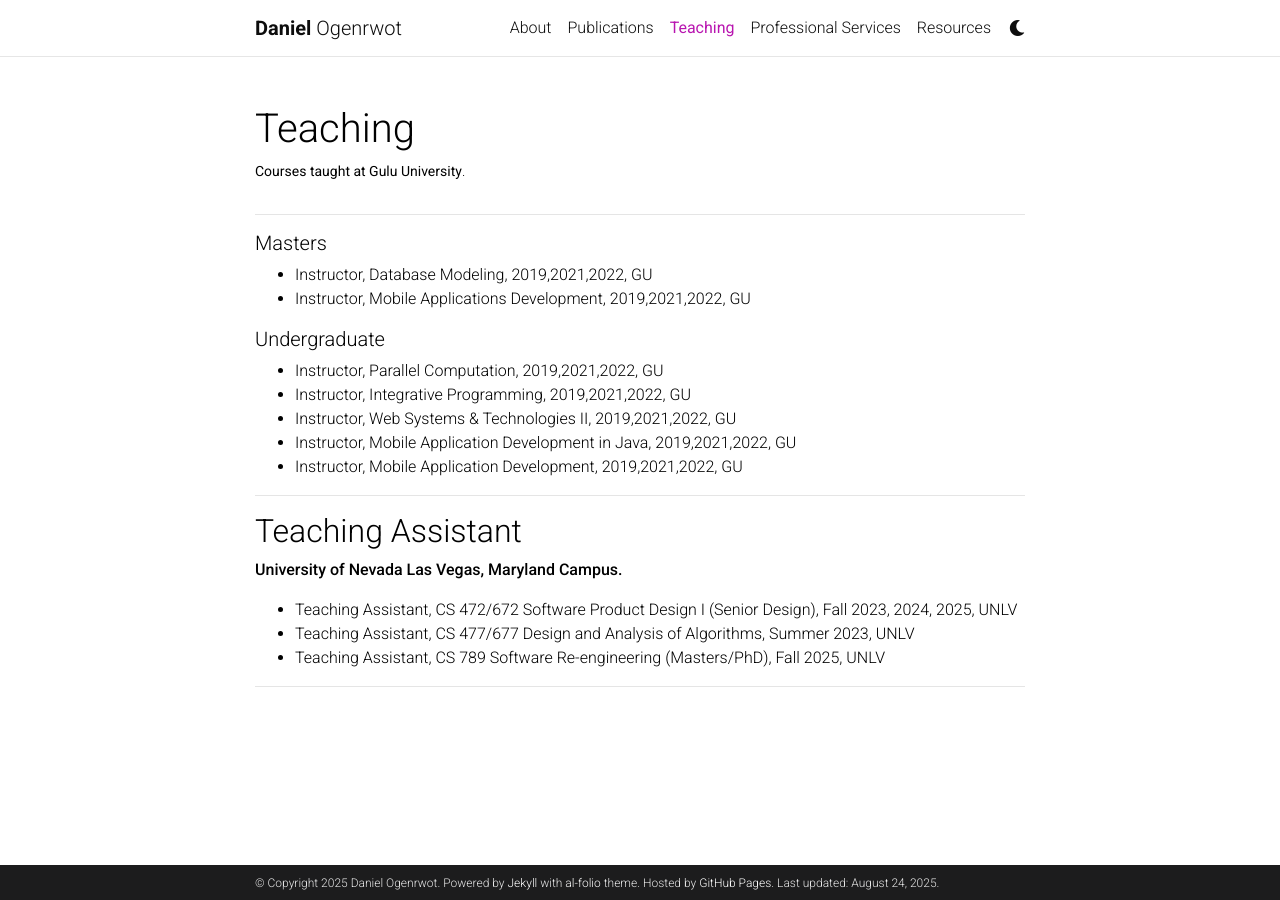
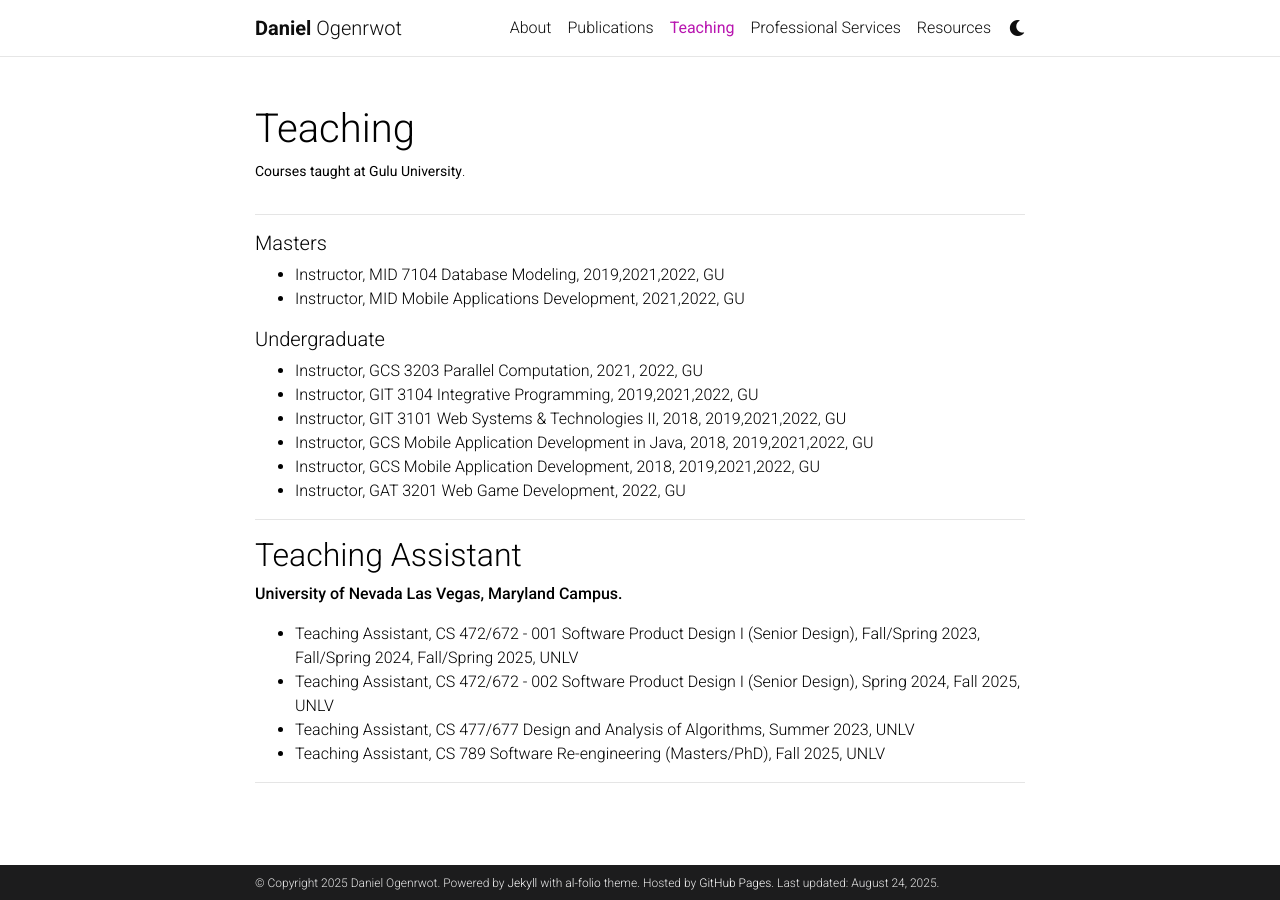
Before and after one commit to danielogen/danielogen.github.io, a Jekyll site: the page built from _pages/teaching.md, in a window 1280 px wide. Built offline with Jekyll 4.4.1, drawn with Linux system fonts in a browser that asks for light colours; comment, search, counter and statistics services are not loaded; a style sheet for code colours, icons or effects is not loaded.

Commit message:
ft: update teaching experience

```diff
--- a/_pages/teaching.md
+++ b/_pages/teaching.md
@@ -28,17 +28,18 @@ Organize your courses by years, topics, or universities, however you like! -->
 ---
 <h5>Masters</h5>
 <ul>
-	<li>Instructor, Database Modeling, 2019,2021,2022, GU</li>
-    <li>Instructor, Mobile Applications Development, 2019,2021,2022, GU</li>
+	<li>Instructor, MID 7104 Database Modeling, 2019,2021,2022, GU</li>
+    <li>Instructor, MID Mobile Applications Development, 2021,2022, GU</li>
 </ul>
 
 <h5>Undergraduate</h5>
 <ul>
-	<li>Instructor, Parallel Computation, 2019,2021,2022, GU</li>
-    <li>Instructor, Integrative Programming, 2019,2021,2022, GU</li>
-    <li>Instructor, Web Systems & Technologies II, 2019,2021,2022, GU</li>
-    <li>Instructor, Mobile Application Development in Java, 2019,2021,2022, GU</li>
-    <li>Instructor, Mobile Application Development, 2019,2021,2022, GU</li>
+	<li>Instructor, GCS 3203 Parallel Computation, 2021, 2022, GU</li>
+    <li>Instructor, GIT 3104 Integrative Programming, 2019,2021,2022, GU</li>
+    <li>Instructor, GIT 3101 Web Systems & Technologies II, 2018, 2019,2021,2022, GU</li>
+    <li>Instructor, GCS Mobile Application Development in Java, 2018, 2019,2021,2022, GU</li>
+    <li>Instructor, GCS Mobile Application Development, 2018, 2019,2021,2022, GU</li>
+    <li>Instructor, GAT 3201 Web Game Development, 2022, GU</li>
 </ul>
 
 ---
@@ -46,7 +47,8 @@ Organize your courses by years, topics, or universities, however you like! -->
 <h2>Teaching Assistant</h2>
 **University of Nevada Las Vegas, Maryland Campus.**
 <ul>
-	<li>Teaching Assistant, CS 472/672 Software Product Design I (Senior Design), Fall 2023, 2024, 2025, UNLV</li>
+	<li>Teaching Assistant, CS 472/672 - 001 Software Product Design I (Senior Design), Fall/Spring 2023, Fall/Spring 2024, Fall/Spring 2025, UNLV</li>
+    <li>Teaching Assistant, CS 472/672 - 002 Software Product Design I (Senior Design), Spring 2024, Fall 2025, UNLV</li>
 	<li>Teaching Assistant, CS 477/677 Design and Analysis of Algorithms, Summer 2023, UNLV</li>
 	<li>Teaching Assistant, CS 789 Software Re-engineering (Masters/PhD), Fall 2025, UNLV</li>
 </ul>
```
